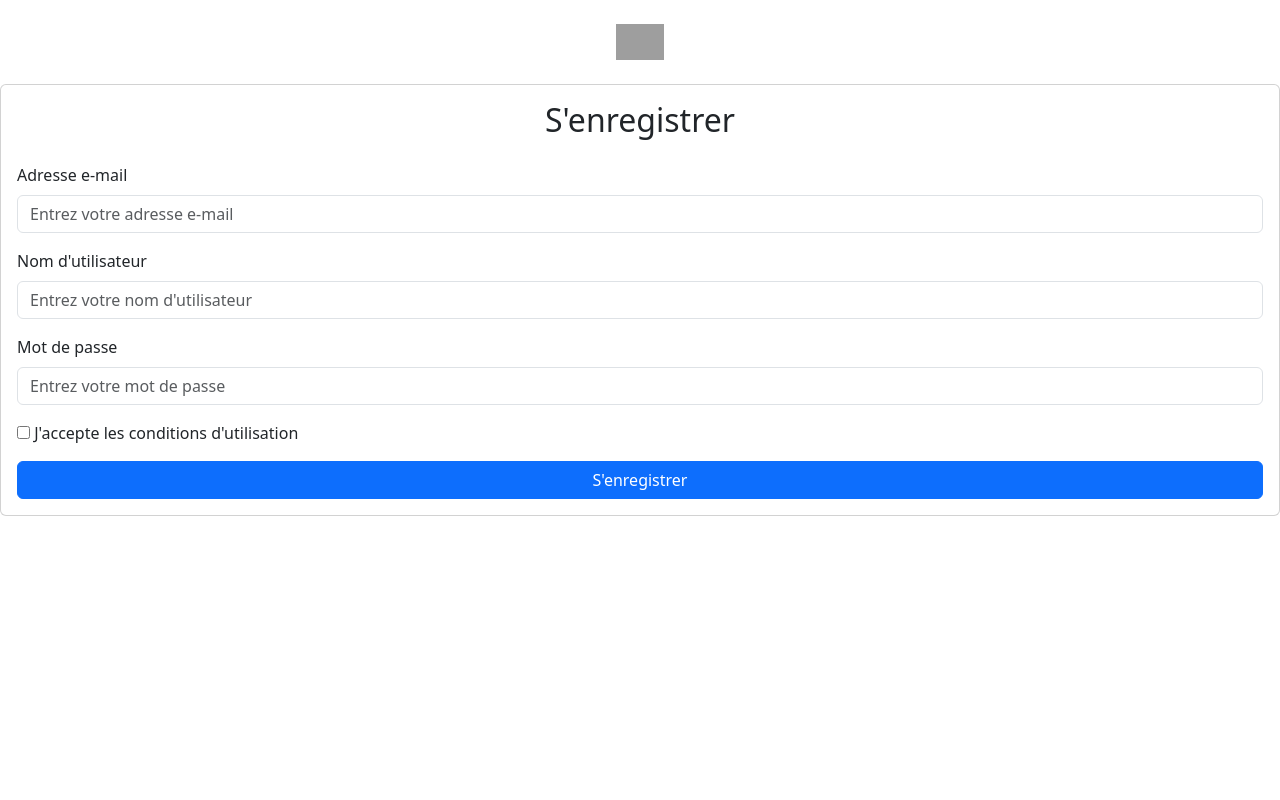
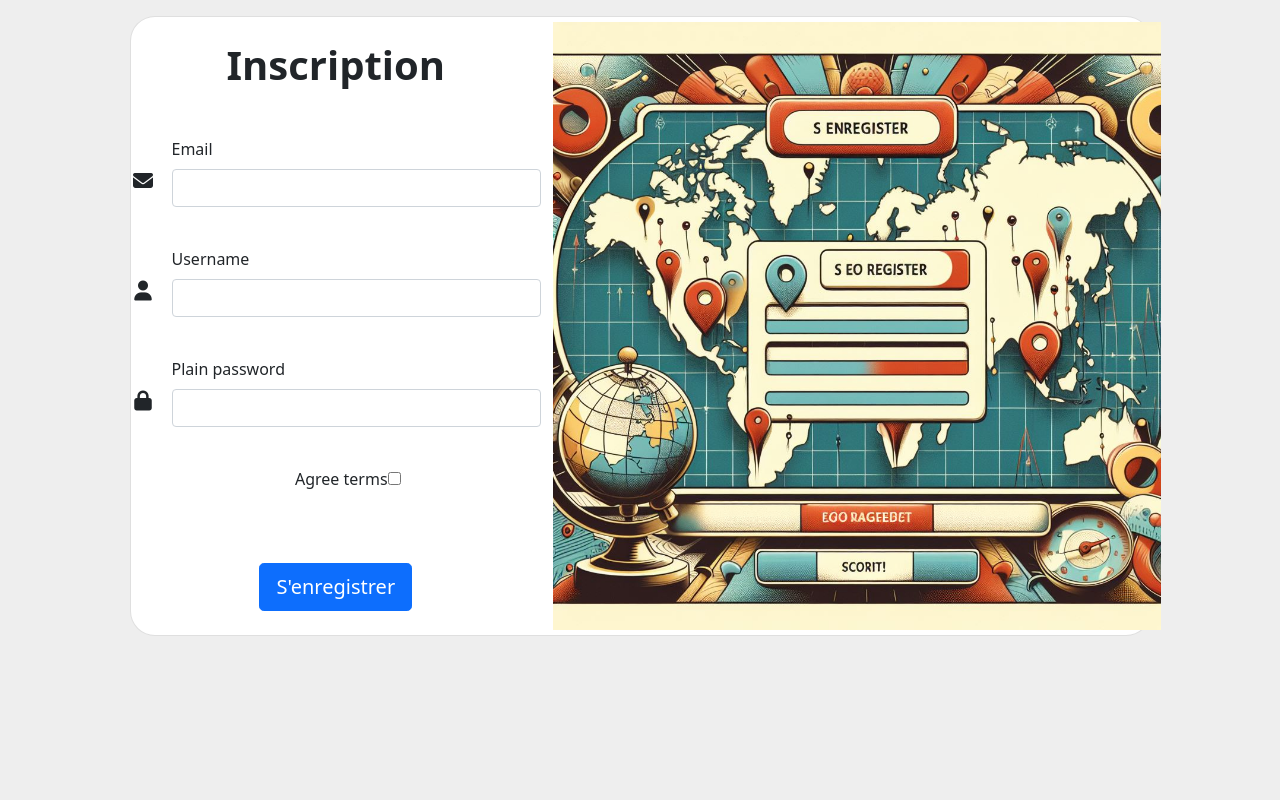
Before and after one commit to magicolala/TrouveMonLieu, a Symfony app: template templates/registration/register.html.twig in a window 1280 px wide. Shown: the part 56-856 px from the top of the page. Before the commit the page ends 572 px from the top, so only its background shows below. Run offline with Twig, Linux system fonts and the light colour scheme; the template is opened without the code that fills it, so the values that code supplies are empty; form fields are guessed from the names that the template uses; some libraries are stand-ins or nearby versions; grey boxes are pictures that could not be loaded.

Commit message:
Refactor registration page layout and update form field labels and help texts

```diff
--- a/src/Form/RegistrationFormType.php
+++ b/src/Form/RegistrationFormType.php
@@ -20,17 +20,17 @@ class RegistrationFormType extends AbstractType
         $builder
             ->add('email', TextType::class, [
                 'label' => 'Email',
-                'help' => 'We\'ll never share your email with anyone else.',
+                'help' => 'Nous n\'allons pas communiquer avec vous par e-mail.',
             ])
             ->add('username', TextType::class, [
-                'label' => 'Username'
+                'label' => 'Nom d\'utilisateur',
             ])
             ->add('agreeTerms', CheckboxType::class, [
                 'mapped' => false,
                 'label' => 'J\'accepte les conditions d\'utilisation',
                 'constraints' => [
                     new IsTrue([
-                        'message' => 'You should agree to our terms.',
+                        'message' => 'Vous devez accepter les conditions d\'utilisation',
                     ]),
                 ],
             ])
--- a/templates/base.html.twig
+++ b/templates/base.html.twig
@@ -3,10 +3,12 @@
 	<head>
 		<meta charset="UTF-8">
 		<title>
+
 			{% block title %}Trouve Mon Lieu - JEU
 			{% endblock %}
 		</title>
-		<link href="https://cdn.jsdelivr.net/npm/bootstrap@5.3.3/dist/css/bootstrap.min.css" rel="stylesheet" integrity="sha384-QWTKZyjpPEjISv5WaRU9OFeRpok6YctnYmDr5pNlyT2bRjXh0JMhjY6hW+ALEwIH" crossorigin="anonymous"> {% block stylesheets %}{% endblock %}
+		<link href="https://cdn.jsdelivr.net/npm/bootstrap@5.0.2/dist/css/bootstrap.min.css" rel="stylesheet" integrity="sha384-EVSTQN3/azprG1Anm3QDgpJLIm9Nao0Yz1ztcQTwFspd3yD65VohhpuuCOmLASjC" crossorigin="anonymous">
+		<link rel="stylesheet" href="https://cdnjs.cloudflare.com/ajax/libs/font-awesome/6.5.2/css/all.min.css" integrity="sha512-SnH5WK+bZxgPHs44uWIX+LLJAJ9/2PkPKZ5QiAj6Ta86w+fsb2TkcmfRyVX3pBnMFcV7oQPJkl9QevSCWr3W6A==" crossorigin="anonymous" referrerpolicy="no-referrer" />
 	</head>
 	<body>
 		{% include 'partials/_navbar.html.twig' %}
@@ -18,7 +20,8 @@
 			{% endfor %}
 		{% endfor %}
 		{% block body %}{% endblock %}
-			<script src="https://cdn.jsdelivr.net/npm/bootstrap@5.3.3/dist/js/bootstrap.bundle.min.js" integrity="sha384-YvpcrYf0tY3lHB60NNkmXc5s9fDVZLESaAA55NDzOxhy9GkcIdslK1eN7N6jIeHz" crossorigin="anonymous"></script>
+		<script src="https://cdn.jsdelivr.net/npm/bootstrap@5.0.2/dist/js/bootstrap.bundle.min.js" integrity="sha384-MrcW6ZMFYlzcLA8Nl+NtUVF0sA7MsXsP1UyJoMp4YLEuNSfAP+JcXn/tWtIaxVXM" crossorigin="anonymous"></script>
+
 		<script>
 			document.addEventListener('DOMContentLoaded', function () {
 				var alerts = document.querySelectorAll('.alert[data-dismiss="alert"]');
--- a/templates/registration/register.html.twig
+++ b/templates/registration/register.html.twig
@@ -1,46 +1,64 @@
 {% extends 'base.html.twig' %}
 
-{% block title %}S'enregistrer{% endblock %}
-
-{% block stylesheets %}
-    <link rel="stylesheet" href="https://unpkg.com/@tabler/core@latest/dist/css/tabler.min.css">
-{% endblock %}
+{% block title %}Inscription{% endblock %}
 
 {% block body %}
-<div class="page page-center">
-    <div class="container-tight py-4">
-        <div class="text-center mb-4">
-            <a href="." class="navbar-brand navbar-brand-autodark"><img src="./static/logo.svg" height="36" alt=""></a>
+<section class="vh-100" style="background-color: #eee;">
+  <div class="container h-80">
+    <div class="row d-flex justify-content-center align-items-center h-100">
+      <div class="col-lg-12 col-xl-11">
+        <div class="card text-black mt-3" style="border-radius: 25px;">
+          <div class="card-body p-md-0">
+            <div class="row justify-content-center">
+              <div class="col-md-10 col-lg-6 col-xl-5 order-2 order-lg-1">
+
+                <p class="text-center h1 fw-bold mb-5 mx-1 mx-md-4 mt-4">Inscription</p>
+
+                {% for flashError in app.flashes('verify_email_error') %}
+                    <div class="alert alert-danger" role="alert">{{ flashError }}</div>
+                {% endfor %}
+
+                {{ form_start(registrationForm, {'attr': {'class': 'mx-1 mx-md-4'}}) }}
+                  <div class="d-flex flex-row align-items-center mb-4">
+                    <i class="fas fa-envelope fa-lg me-3 fa-fw"></i>
+                    <div class="form-outline flex-fill mb-0">
+                      {{ form_row(registrationForm.email, {'attr': {'class': 'form-control'}}) }}
                     </div>
-        <form class="card card-md" method="post" autocomplete="off">
-            <div class="card-body">
-                <h2 class="card-title text-center mb-4">S'enregistrer</h2>
+                  </div>
 
-                {{ form_errors(registrationForm) }}
+                  <div class="d-flex flex-row align-items-center mb-4">
+                    <i class="fas fa-user fa-lg me-3 fa-fw"></i>
+                    <div class="form-outline flex-fill mb-0">
+                      {{ form_row(registrationForm.username, {'attr': {'class': 'form-control'}}) }}
+                    </div>
+                  </div>
 
-                {{ form_start(registrationForm) }}
-                    <div class="mb-3">
-                        {{ form_label(registrationForm.email, 'Adresse e-mail', {'label_attr': {'class': 'form-label'}}) }}
-                        {{ form_widget(registrationForm.email, {'attr': {'class': 'form-control', 'placeholder': 'Entrez votre adresse e-mail'}}) }}
+                  <div class="d-flex flex-row align-items-center mb-4">
+                    <i class="fas fa-lock fa-lg me-3 fa-fw"></i>
+                    <div class="form-outline flex-fill mb-0">
+                      {{ form_row(registrationForm.plainPassword, {'attr': {'class': 'form-control'}}) }}
                     </div>
-                    <div class="mb-3">
-                        {{ form_label(registrationForm.username, 'Nom d\'utilisateur', {'label_attr': {'class': 'form-label'}}) }}
-                        {{ form_widget(registrationForm.username, {'attr': {'class': 'form-control', 'placeholder': 'Entrez votre nom d\'utilisateur'}}) }}
                   </div>
-                    <div class="mb-3">
-                        {{ form_label(registrationForm.plainPassword, 'Mot de passe', {'label_attr': {'class': 'form-label'}}) }}
-                        {{ form_widget(registrationForm.plainPassword, {'attr': {'class': 'form-control', 'placeholder': 'Entrez votre mot de passe'}}) }}
+
+                  <div class="form-check d-flex justify-content-center mb-5">
+                    {{ form_row(registrationForm.agreeTerms, {'attr': {'class': 'form-check-input me-2'}}) }}
                   </div>
-                    <div class="mb-3">
-                        {{ form_widget(registrationForm.agreeTerms, {'attr': {'class': 'form-check-input'}}) }}
-                        {{ form_label(registrationForm.agreeTerms, 'J\'accepte les conditions d\'utilisation', {'label_attr': {'class': 'form-check-label'}}) }}
-                    </div>
-                    <div class="form-footer">
-                        <button type="submit" class="btn btn-primary w-100">S'enregistrer</button>
+
+                  <div class="d-flex justify-content-center mx-4 mb-3 mb-lg-4">
+                    <button type="submit" class="btn btn-primary btn-lg">S'enregistrer</button>
                   </div>
                 {{ form_end(registrationForm) }}
+
               </div>
-        </form>
+              <div class="col-md-10 col-lg-6 col-xl-7 d-flex align-items-center order-1 order-lg-2 p-0">
+                <img src="{{asset('assets/img/register.jpeg')}}"
+                     class="img-fluid" alt="Sample image">
               </div>
             </div>
+          </div>
+        </div>
+      </div>
+    </div>
+  </div>
+</section>
 {% endblock %}
```
Also changed, not shown: public/assets/img/register.jpeg (added). Lines whose indentation alone changed are shown as unchanged.
